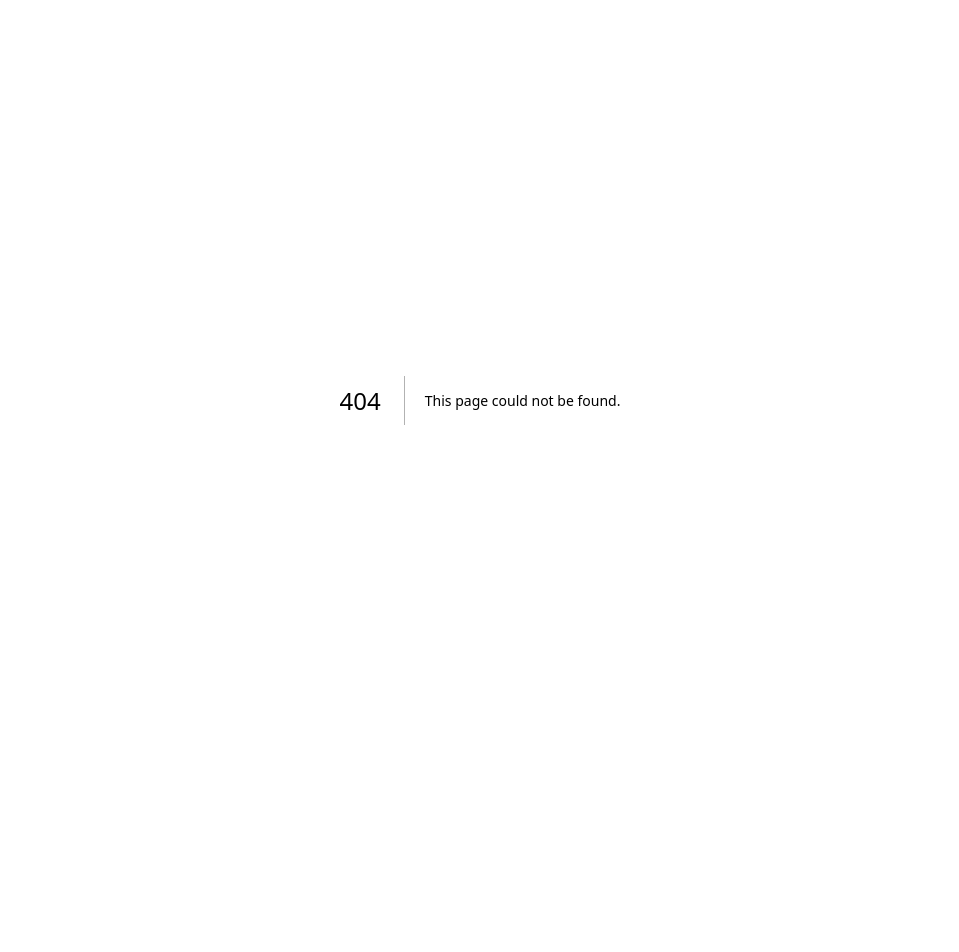
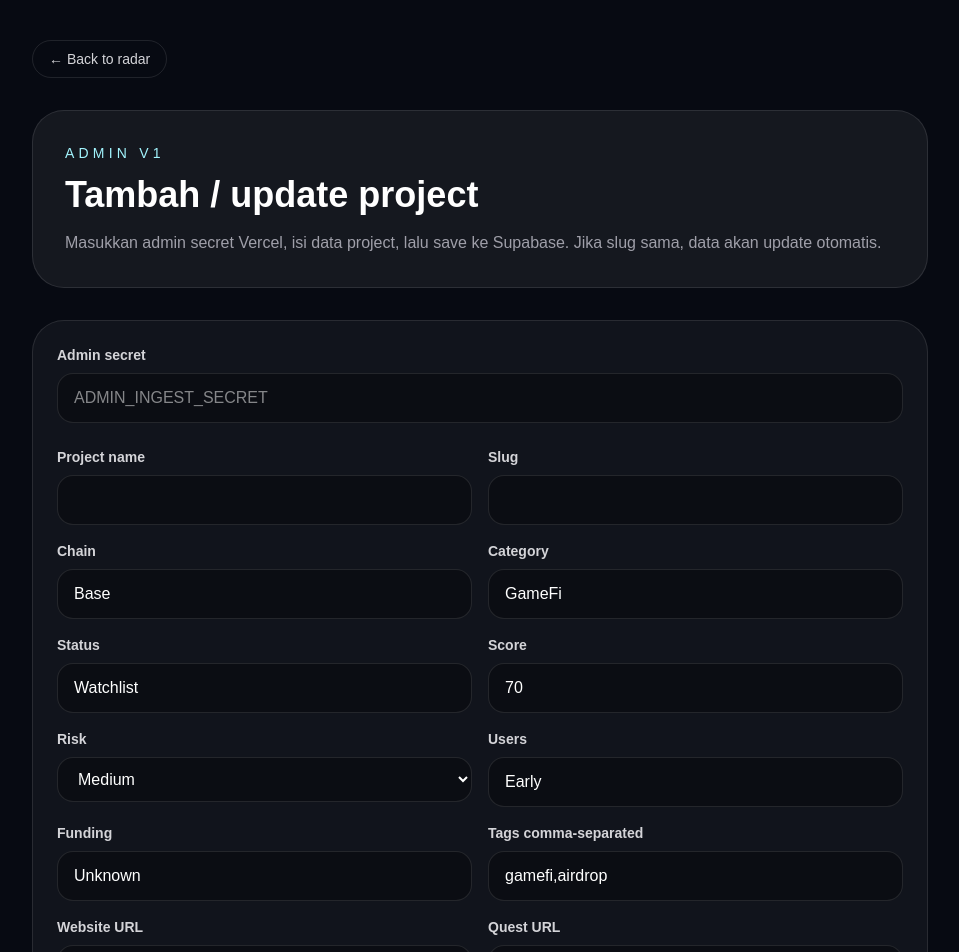
Before and after one commit to postmalone69/gamefi-airdrop-radar, a Next.js app: page /admin in a window 1280 px wide. Before the commit this address had no page. Shown: the top 952 px of the page, without its empty margins (160-1119 px from the left). Before the commit the page ends 800 px from the top, so only its background shows below. Built offline with nearby package versions, Linux system fonts and the light colour scheme.

Commit message:
Add admin project form

```diff
--- /dev/null
+++ b/src/app/admin/page.tsx
@@ -0,0 +1,22 @@
+import Link from "next/link";
+import { AdminProjectForm } from "@/components/admin-project-form";
+
+export default function AdminPage() {
+  return (
+    <main className="min-h-screen bg-[#070A12] px-6 py-10 text-white sm:px-10 lg:px-16">
+      <div className="mx-auto max-w-4xl">
+        <Link href="/" className="mb-8 inline-flex rounded-full border border-white/10 px-4 py-2 text-sm text-zinc-300 hover:border-cyan-300 hover:text-cyan-200">
+          ← Back to radar
+        </Link>
+        <div className="mb-8 rounded-[2rem] border border-white/10 bg-white/[0.06] p-8">
+          <p className="text-sm uppercase tracking-[0.3em] text-cyan-200">Admin v1</p>
+          <h1 className="mt-3 text-4xl font-black">Tambah / update project</h1>
+          <p className="mt-4 text-zinc-400">
+            Masukkan admin secret Vercel, isi data project, lalu save ke Supabase. Jika slug sama, data akan update otomatis.
+          </p>
+        </div>
+        <AdminProjectForm />
+      </div>
+    </main>
+  );
+}
--- a/src/app/page.tsx
+++ b/src/app/page.tsx
@@ -40,9 +40,14 @@ export default async function Home() {
                 <h1 className="font-semibold">Airdrop Radar</h1>
               </div>
             </div>
-            <a className="rounded-full border border-white/15 px-4 py-2 text-sm text-zinc-200 hover:border-cyan-300 hover:text-cyan-200" href="#scanner">
-              Open scanner
-            </a>
+            <div className="flex items-center gap-2">
+              <a className="rounded-full border border-white/15 px-4 py-2 text-sm text-zinc-200 hover:border-cyan-300 hover:text-cyan-200" href="#scanner">
+                Open scanner
+              </a>
+              <a className="rounded-full border border-white/15 px-4 py-2 text-sm text-zinc-200 hover:border-emerald-300 hover:text-emerald-200" href="/admin">
+                Admin
+              </a>
+            </div>
           </nav>
 
           <div className="grid gap-10 lg:grid-cols-[1.1fr_.9fr] lg:items-center">
--- /dev/null
+++ b/src/components/admin-project-form.tsx
@@ -0,0 +1,136 @@
+"use client";
+
+import { FormEvent, useState } from "react";
+
+const emptyProject = {
+  name: "",
+  slug: "",
+  chain: "Base",
+  category: "GameFi",
+  status: "Watchlist",
+  score: 70,
+  risk: "Medium",
+  funding: "Unknown",
+  users: "Early",
+  action: "Review quests and official links before farming.",
+  tags: "gamefi,airdrop",
+  website: "",
+  questUrl: "",
+  xUrl: "",
+};
+
+export function AdminProjectForm() {
+  const [secret, setSecret] = useState("");
+  const [project, setProject] = useState(emptyProject);
+  const [status, setStatus] = useState<{ type: "idle" | "ok" | "error"; message: string }>({ type: "idle", message: "" });
+  const [loading, setLoading] = useState(false);
+
+  function update(key: keyof typeof emptyProject, value: string | number) {
+    setProject((current) => ({ ...current, [key]: value }));
+  }
+
+  function autoSlug(name: string) {
+    const slug = name.toLowerCase().trim().replace(/[^a-z0-9]+/g, "-").replace(/(^-|-$)/g, "");
+    setProject((current) => ({ ...current, name, slug: current.slug || slug }));
+  }
+
+  async function submit(event: FormEvent<HTMLFormElement>) {
+    event.preventDefault();
+    setLoading(true);
+    setStatus({ type: "idle", message: "" });
+
+    const payload = {
+      projects: [
+        {
+          ...project,
+          score: Number(project.score),
+          risk: project.risk as "Low" | "Medium" | "High",
+          tags: project.tags.split(",").map((tag) => tag.trim()).filter(Boolean),
+          website: project.website || undefined,
+          questUrl: project.questUrl || undefined,
+          xUrl: project.xUrl || undefined,
+        },
+      ],
+    };
+
+    const response = await fetch("/api/admin/ingest", {
+      method: "POST",
+      headers: {
+        "content-type": "application/json",
+        authorization: `Bearer ${secret.trim()}`,
+      },
+      body: JSON.stringify(payload),
+    });
+
+    const data = await response.json().catch(() => ({}));
+    setLoading(false);
+
+    if (!response.ok) {
+      setStatus({ type: "error", message: data.error ?? "Save failed" });
+      return;
+    }
+
+    setStatus({ type: "ok", message: "Project saved. Homepage/API akan update langsung." });
+    setProject(emptyProject);
+  }
+
+  return (
+    <form onSubmit={submit} className="rounded-[2rem] border border-white/10 bg-white/[0.045] p-6">
+      <div className="mb-6">
+        <label className="mb-2 block text-sm font-bold text-zinc-300">Admin secret</label>
+        <input value={secret} onChange={(event) => setSecret(event.target.value)} required type="password" className="w-full rounded-2xl border border-white/10 bg-black/30 px-4 py-3 outline-none ring-cyan-300/30 focus:ring-4" placeholder="ADMIN_INGEST_SECRET" />
+      </div>
+
+      <div className="grid gap-4 md:grid-cols-2">
+        <Field label="Project name" value={project.name} onChange={autoSlug} required />
+        <Field label="Slug" value={project.slug} onChange={(value) => update("slug", value)} required />
+        <Field label="Chain" value={project.chain} onChange={(value) => update("chain", value)} required />
+        <Field label="Category" value={project.category} onChange={(value) => update("category", value)} required />
+        <Field label="Status" value={project.status} onChange={(value) => update("status", value)} required />
+        <Field label="Score" value={String(project.score)} onChange={(value) => update("score", Number(value))} type="number" required />
+        <Select label="Risk" value={project.risk} onChange={(value) => update("risk", value)} options={["Low", "Medium", "High"]} />
+        <Field label="Users" value={project.users} onChange={(value) => update("users", value)} required />
+        <Field label="Funding" value={project.funding} onChange={(value) => update("funding", value)} required />
+        <Field label="Tags comma-separated" value={project.tags} onChange={(value) => update("tags", value)} required />
+        <Field label="Website URL" value={project.website} onChange={(value) => update("website", value)} />
+        <Field label="Quest URL" value={project.questUrl} onChange={(value) => update("questUrl", value)} />
+        <Field label="X/Twitter URL" value={project.xUrl} onChange={(value) => update("xUrl", value)} />
+      </div>
+
+      <div className="mt-4">
+        <label className="mb-2 block text-sm font-bold text-zinc-300">Action plan</label>
+        <textarea value={project.action} onChange={(event) => update("action", event.target.value)} required rows={4} className="w-full rounded-2xl border border-white/10 bg-black/30 px-4 py-3 outline-none ring-cyan-300/30 focus:ring-4" />
+      </div>
+
+      {status.message && (
+        <p className={`mt-4 rounded-2xl px-4 py-3 text-sm ${status.type === "ok" ? "bg-emerald-400/15 text-emerald-200" : "bg-red-400/15 text-red-200"}`}>
+          {status.message}
+        </p>
+      )}
+
+      <button disabled={loading} className="mt-6 rounded-full bg-cyan-300 px-6 py-3 font-black text-black hover:bg-cyan-200 disabled:cursor-not-allowed disabled:opacity-60">
+        {loading ? "Saving..." : "Save project"}
+      </button>
+    </form>
+  );
+}
+
+function Field({ label, value, onChange, type = "text", required = false }: { label: string; value: string; onChange: (value: string) => void; type?: string; required?: boolean }) {
+  return (
+    <label className="block">
+      <span className="mb-2 block text-sm font-bold text-zinc-300">{label}</span>
+      <input value={value} onChange={(event) => onChange(event.target.value)} type={type} required={required} className="w-full rounded-2xl border border-white/10 bg-black/30 px-4 py-3 outline-none ring-cyan-300/30 focus:ring-4" />
+    </label>
+  );
+}
+
+function Select({ label, value, onChange, options }: { label: string; value: string; onChange: (value: string) => void; options: string[] }) {
+  return (
+    <label className="block">
+      <span className="mb-2 block text-sm font-bold text-zinc-300">{label}</span>
+      <select value={value} onChange={(event) => onChange(event.target.value)} className="w-full rounded-2xl border border-white/10 bg-black/30 px-4 py-3 outline-none ring-cyan-300/30 focus:ring-4">
+        {options.map((option) => <option key={option}>{option}</option>)}
+      </select>
+    </label>
+  );
+}
--- a/src/components/scanner-board.tsx
+++ b/src/components/scanner-board.tsx
@@ -4,7 +4,6 @@ import { useMemo, useState } from "react";
 import type { AirdropProject } from "@/lib/projects";
 import { scoreTone } from "@/lib/projects";
 
-const chains = ["All", "Ronin", "Base", "Solana", "Immutable", "Proof of Play", "Ethereum / Layer-2", "Multi-chain"];
 const risks = ["All", "Low", "Medium", "High"];
 
 export function ScannerBoard({ projects }: { projects: AirdropProject[] }) {
@@ -12,6 +11,8 @@ export function ScannerBoard({ projects }: { projects: AirdropProject[] }) {
   const [chain, setChain] = useState("All");
   const [risk, setRisk] = useState("All");
   const [minScore, setMinScore] = useState(0);
+
+  const chains = useMemo(() => ["All", ...Array.from(new Set(projects.map((project) => project.chain)))], [projects]);
 
   const filtered = useMemo(() => {
     const q = query.trim().toLowerCase();
```
